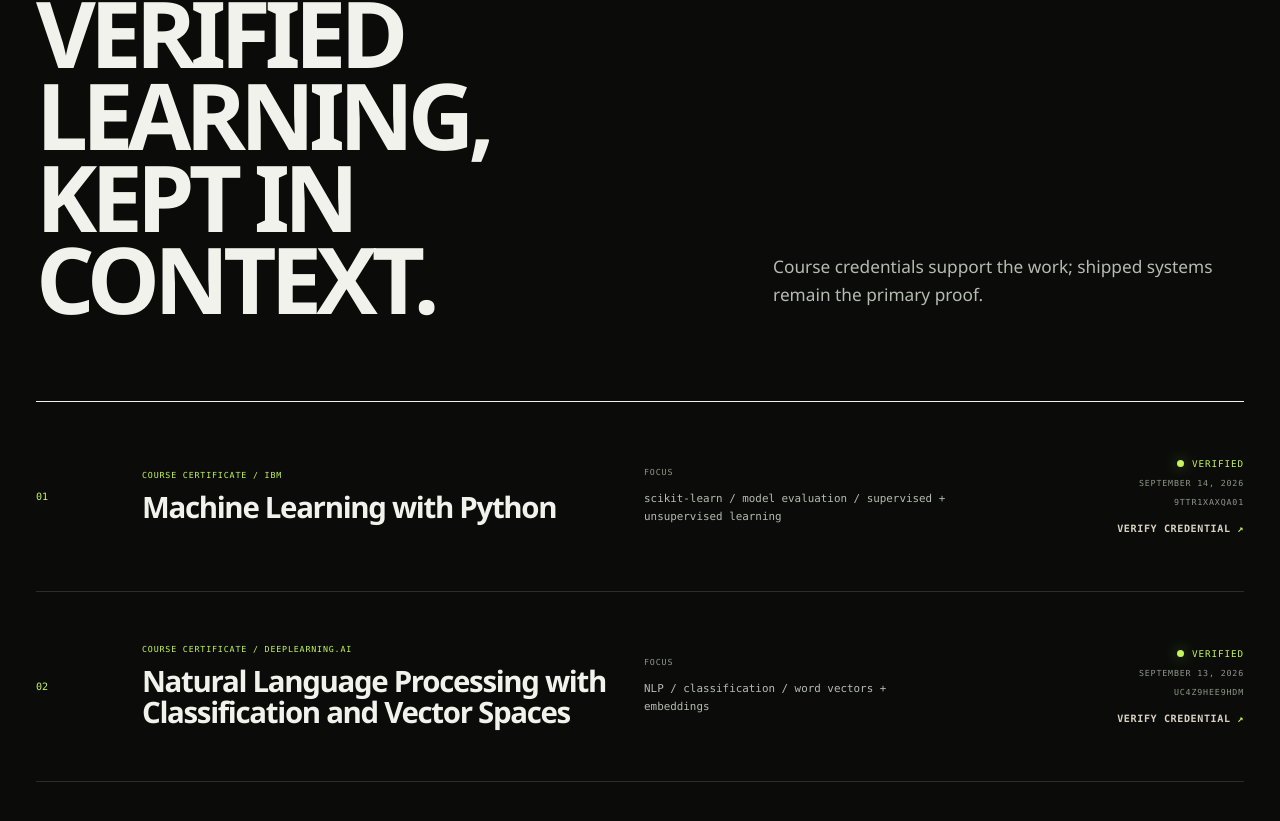
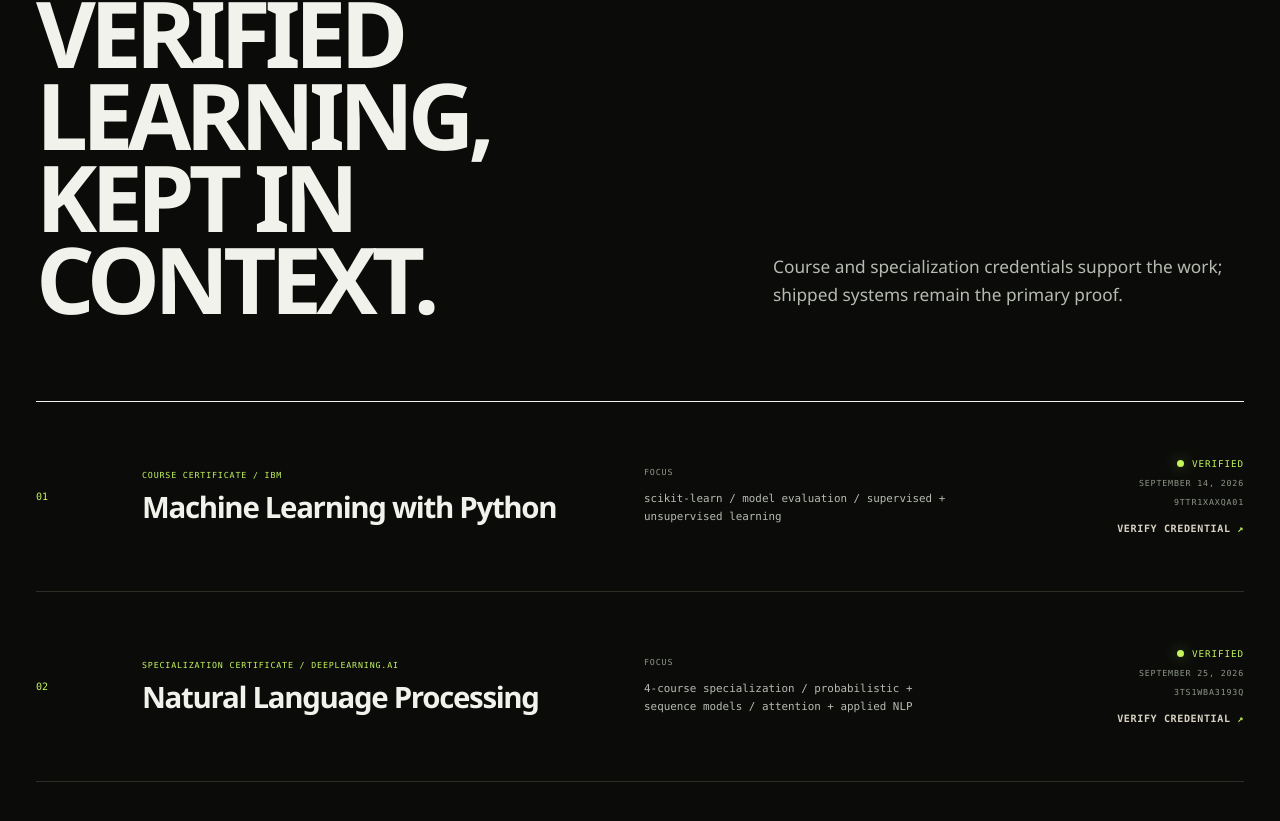
Before and after one commit to CaoRIV/portfolio, a React (Vite) app: page / in a window 1280 px wide. Shown: the part 6607-7428 px from the top of the page. Built offline with nearby package versions, Linux system fonts and the light colour scheme.

Commit message:
feat: update NLP specialization credential

```diff
--- a/scripts/visual-check.mjs
+++ b/scripts/visual-check.mjs
@@ -229,7 +229,7 @@ async function checkCredentialLinks(page, label) {
     destinations.push(destination.href);
     assert.equal(destination.protocol, "https:", label + ": credential link must use HTTPS");
     assert.equal(destination.hostname, "www.coursera.org", label + ": credential link must go to Coursera");
-    assert.match(destination.pathname, /^\/account\/accomplishments\/verify\/[A-Z0-9]+$/, label + ": invalid Coursera verification path");
+    assert.match(destination.pathname, /^\/account\/accomplishments\/(?:verify|specialization)\/[A-Z0-9]+$/, label + ": invalid Coursera verification path");
     assert.equal(await link.getAttribute("target"), "_blank", label + ": credential link target");
     assert.match(await link.locator(".credential-status").textContent(), /Verified/i, label + ": credential status");
   }
--- a/src/components/Capabilities.jsx
+++ b/src/components/Capabilities.jsx
@@ -57,7 +57,7 @@ export function Credentials() {
           <p className="section-index">03 / Credentials</p>
           <h2>Verified learning,<br />kept in context.</h2>
         </div>
-        <p>Course credentials support the work; shipped systems remain the primary proof.</p>
+        <p>Course and specialization credentials support the work; shipped systems remain the primary proof.</p>
       </motion.div>
 
       <div className="credentials-registry">
--- a/src/data/profile.js
+++ b/src/data/profile.js
@@ -150,14 +150,14 @@ export const profile = {
     },
     {
       index: "02",
-      title: "Natural Language Processing with Classification and Vector Spaces",
+      title: "Natural Language Processing",
       issuer: "DeepLearning.AI",
-      type: "Course certificate",
-      issued: "September 13, 2026",
-      issuedISO: "2026-09-13",
-      credentialId: "UC4Z9HEE9HDM",
-      focus: ["NLP", "classification", "word vectors + embeddings"],
-      href: "https://www.coursera.org/account/accomplishments/verify/UC4Z9HEE9HDM"
+      type: "Specialization certificate",
+      issued: "September 25, 2026",
+      issuedISO: "2026-09-25",
+      credentialId: "3TS1WBA3193Q",
+      focus: ["4-course specialization", "probabilistic + sequence models", "attention + applied NLP"],
+      href: "https://www.coursera.org/account/accomplishments/specialization/3TS1WBA3193Q"
     }
   ],
   process: [
```
